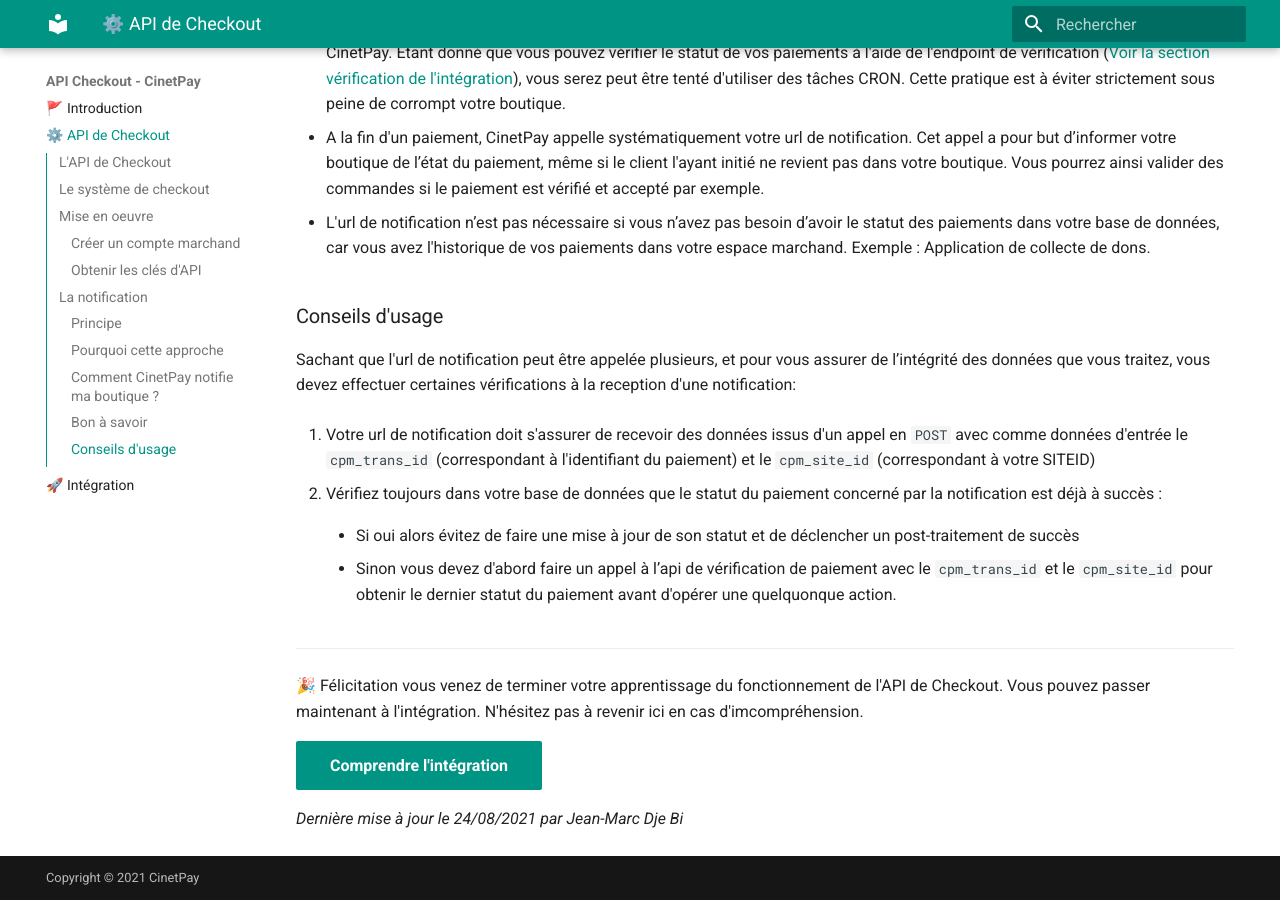
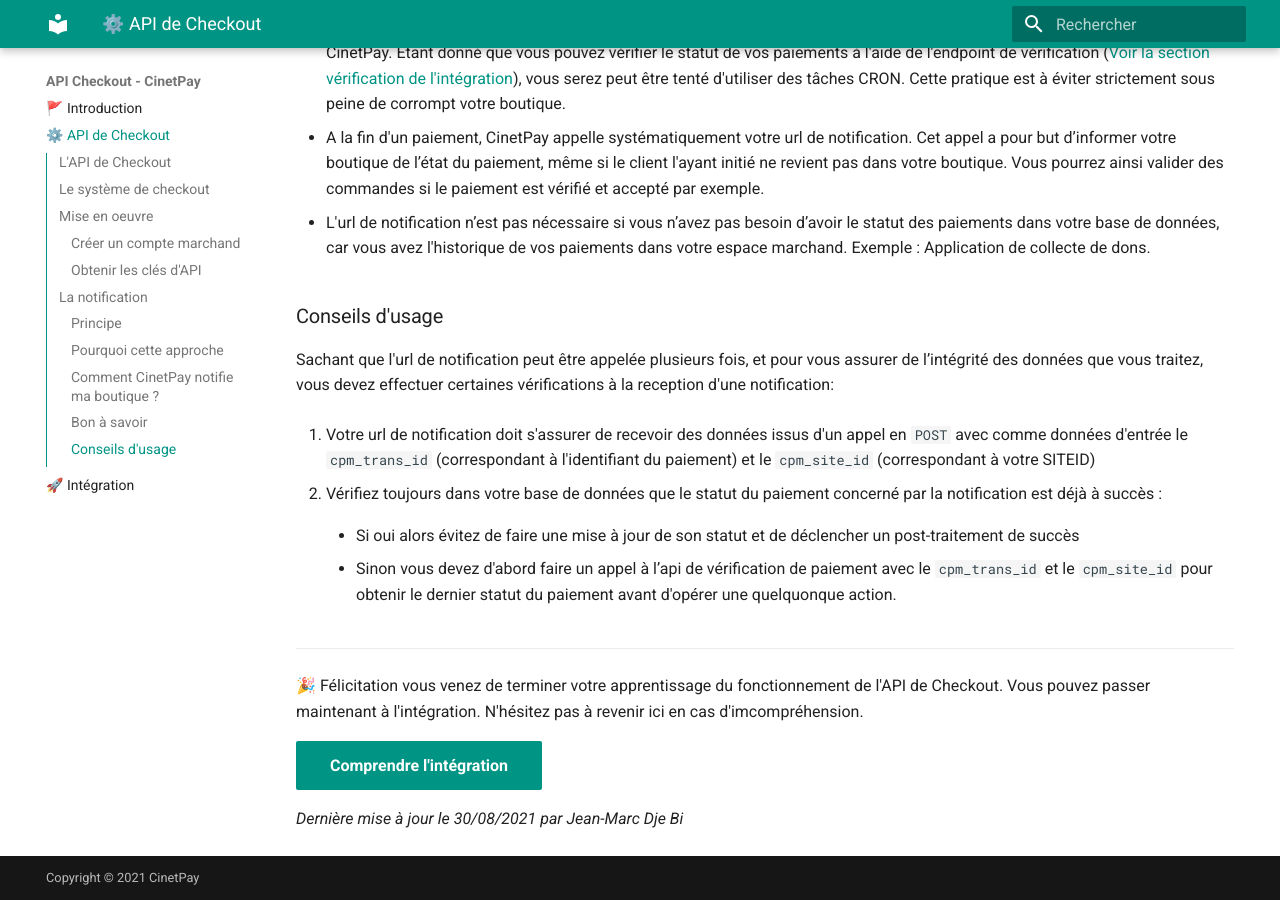
Before and after one commit to Tidev-CinetPay/api-checkout-doc, an MkDocs documentation site: the page built from docs/l'api-de-checkout.md, in a window 1280 px wide and 900 px high, scrolled down 4511 px. Built offline with MkDocs 1.6.1 and Material for MkDocs 9.7.7, drawn with Linux system fonts in a browser that asks for light colours; some of the changed text lies outside the part shown.

```diff
--- a/docs/l'api-de-checkout.md
+++ b/docs/l'api-de-checkout.md
@@ -46,7 +46,7 @@ Pour obtenir ces deux clés, connectez vous à votre compte marchand et rendez v
 !!! Danger "Attention"
         Retenez bien que l'***API KEY*** et le ***SITEID*** sont indispensables pour réussir l'intégration de l'API.
 
-A ce stade, nous pouvons passer à l'intégration de l'API. Mais il reste un point à présenter. Il s'agit de **la notification**. En effet, seule la notification peut vous permettre de délivrer vos services à vos client car c'est t'elle qui vous permet de savoir si le traitement d'un paiement est terminé.
+A ce stade, nous pouvons passer à l'intégration de l'API. Mais il reste un point à présenter. Il s'agit de **la notification**. En effet, seule la notification peut vous permettre de délivrer vos services à vos client car c'est elle qui vous permet de savoir si le traitement d'un paiement est terminé.
 
 ## La notification
 
@@ -111,7 +111,7 @@ Les points qui suivent sont a considérer pour une bonne intégration.
 
 ### Conseils d'usage
 
-Sachant que l'url de notification peut être appelée plusieurs, et pour vous assurer de l’intégrité des données que vous traitez, vous devez effectuer certaines vérifications à la reception d'une notification:
+Sachant que l'url de notification peut être appelée plusieurs fois, et pour vous assurer de l’intégrité des données que vous traitez, vous devez effectuer certaines vérifications à la reception d'une notification:
 
 1. Votre url de notification doit s'assurer de recevoir des données issus d'un appel en `POST` avec comme données d'entrée le `cpm_trans_id` (correspondant à l'identifiant du paiement) et le `cpm_site_id` (correspondant à votre SITEID)
 
@@ -128,4 +128,4 @@ Sachant que l'url de notification peut être appelée plusieurs, et pour vous as
 
 [Comprendre l'intégration](/integration){ .md-button .md-button--primary }
 
-*Dernière mise à jour le 24/08/2021 par Jean-Marc Dje Bi*
+*Dernière mise à jour le 30/08/2021 par Jean-Marc Dje Bi*
```
Also changed, not shown: docs/index.md (+2 -2 lines).
